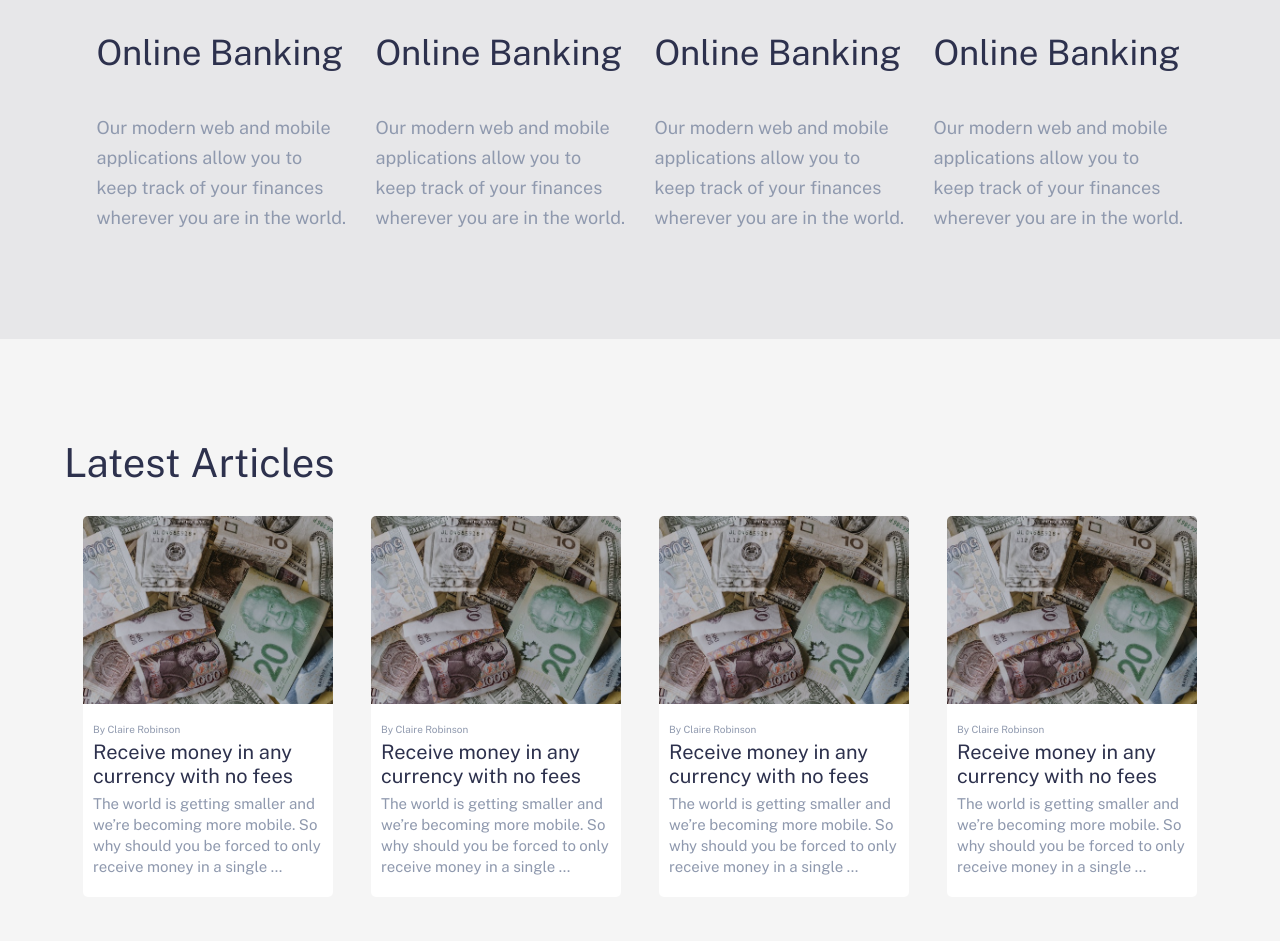
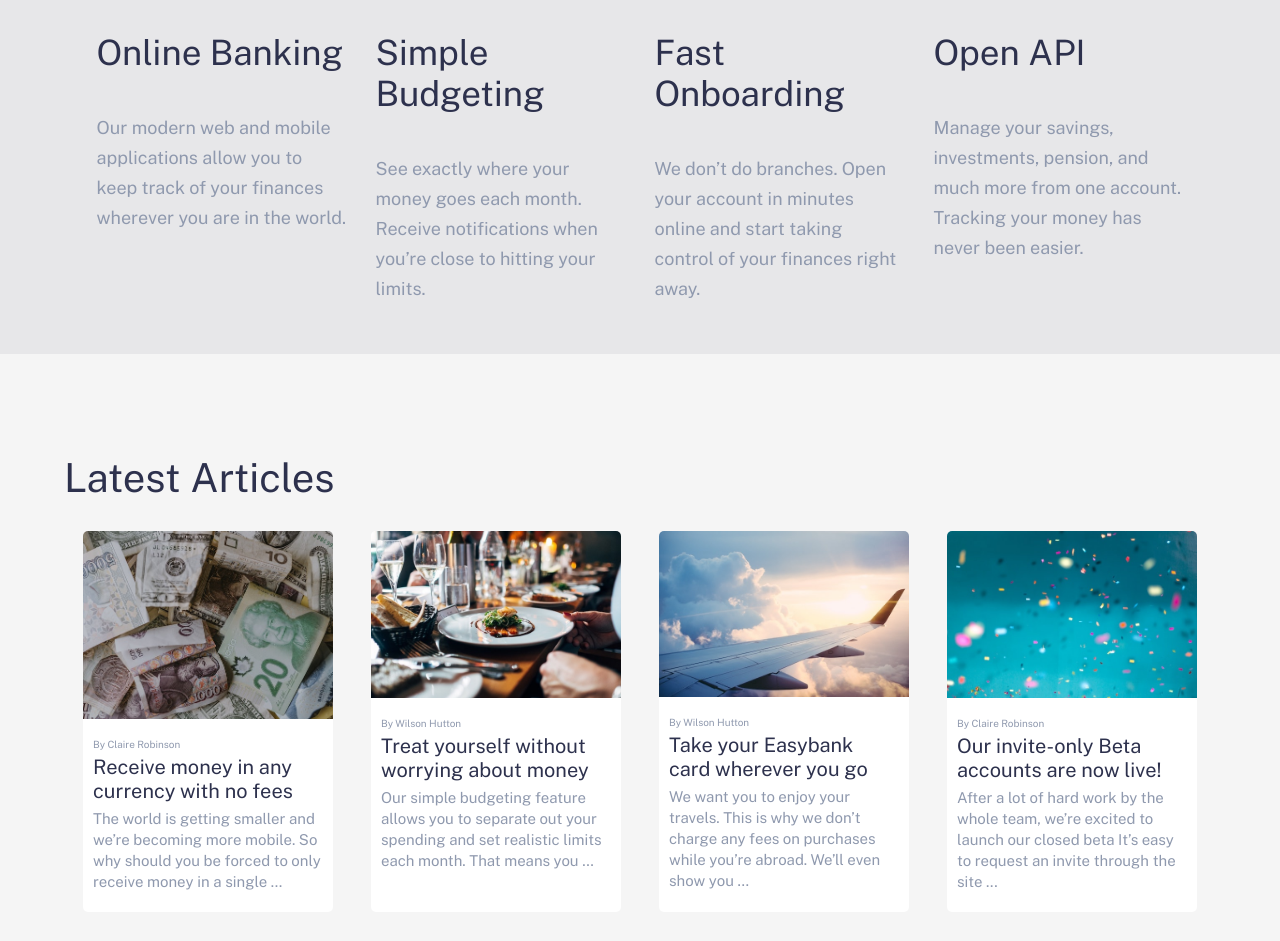
Before and after one commit to ElvaTecnologies/Elva-Frontend-React-SCSS--Training_Josiah, a React (Create React App) app: page / in a window 1280 px wide. Shown: the part 911-1852 px from the top of the page. Built offline with nearby package versions, Linux system fonts and the light colour scheme.

Commit message:
map data from  object

```diff
--- a/src/App.jsx
+++ b/src/App.jsx
@@ -2,10 +2,64 @@
 import "./App.scss";
 import NavBarComponent from "./components/Header/NavBar";
 import HeroComponent from "./components/Hero/Hero";
-import cardImage from "./assets/images/icon-onboarding.svg";
-import articleImage from "./assets/images/image-currency.jpg";
+import currencyImage from "./assets/images/image-currency.jpg";
+import confettiImage from "./assets/images/image-confetti.jpg";
+import planeImage from "./assets/images/image-plane.jpg";
+import restaurantImage from "./assets/images/image-restaurant.jpg";
+import iconApi from "./assets/images/icon-api.svg";
+import onboardingApi from "./assets/images/icon-onboarding.svg";
+import onlineApi from "./assets/images/icon-online.svg";
+import budgetingApi from "./assets/images/icon-budgeting.svg";
 import FooterComponent from "./components/footer/FooterComponent";
 function App() {
+  const whyChooseUsObject = [
+    {
+      img: onlineApi,
+      header: "Online Banking",
+      text: "Our modern web and mobile applications allow you to keep track of your finances wherever you are in the world.",
+    },
+    {
+      img: budgetingApi,
+      header: "Simple Budgeting",
+      text: "See exactly where your money goes each month. Receive notifications when you’re close to hitting your limits.",
+    },
+    {
+      img: onboardingApi,
+      header: "Fast Onboarding",
+      text: "We don’t do branches. Open your account in minutes online and start taking control of your finances right away.",
+    },
+    {
+      img: iconApi,
+      header: "Open API",
+      text: "Manage your savings, investments, pension, and much more from one account. Tracking your money has never been easier.",
+    },
+  ];
+  const articleObjects = [
+    {
+      img: currencyImage,
+      header: "Receive money in any currency with no fees",
+      text: "The world is getting smaller and we’re becoming more mobile. So why should you be forced to only receive money in a single …",
+      author: "Claire Robinson",
+    },
+    {
+      img: restaurantImage,
+      header: "Treat yourself without worrying about money",
+      text: "Our simple budgeting feature allows you to separate out your spending and set realistic limits each month. That means you …",
+      author: "Wilson Hutton",
+    },
+    {
+      img: planeImage,
+      header: "Take your Easybank card wherever you go",
+      text: "We want you to enjoy your travels. This is why we don’t charge any fees on purchases while you’re abroad. We’ll even show you …",
+      author: "Wilson Hutton",
+    },
+    {
+      img: confettiImage,
+      header: "Our invite-only Beta accounts are now live!",
+      text: "After a lot of hard work by the whole team, we’re excited to launch our closed beta It’s easy to request an invite through the site ...",
+      author: "Claire Robinson",
+    },
+  ];
   return (
     <>
       <div className="App">
@@ -26,50 +80,16 @@
             </p>
 
             <div className="card-flex">
-              <div className="card">
-                {/* <div className="image-div"> */}
-                <img src={cardImage} alt="" />
-                {/* </div> */}
-                <h1> Online Banking</h1>
-                <p>
-                  {" "}
-                  Our modern web and mobile applications allow you to keep track
-                  of your finances wherever you are in the world.
-                </p>
-              </div>
-              <div className="card">
-                {/* <div className="image-div"> */}
-                <img src={cardImage} alt="" />
-                {/* </div> */}
-                <h1> Online Banking</h1>
-                <p>
-                  {" "}
-                  Our modern web and mobile applications allow you to keep track
-                  of your finances wherever you are in the world.
-                </p>
-              </div>
-              <div className="card">
-                {/* <div className="image-div"> */}
-                <img src={cardImage} alt="" />
-                {/* </div> */}
-                <h1> Online Banking</h1>
-                <p>
-                  {" "}
-                  Our modern web and mobile applications allow you to keep track
-                  of your finances wherever you are in the world.
-                </p>
-              </div>
-              <div className="card">
-                {/* <div className="image-div"> */}
-                <img src={cardImage} alt="" />
-                {/* </div> */}
-                <h1> Online Banking</h1>
-                <p>
-                  {" "}
-                  Our modern web and mobile applications allow you to keep track
-                  of your finances wherever you are in the world.
-                </p>
-              </div>
+              {whyChooseUsObject.map((card, index) => {
+                const { img, header, text } = card;
+                return (
+                  <div className="card" key={`card${index}`}>
+                    <img src={img} alt="" />
+                    <h1> {header}</h1>
+                    <p>{text}</p>
+                  </div>
+                );
+              })}
             </div>
           </div>
         </section>
@@ -78,58 +98,20 @@
           <div className="box-flex">
             <h1> Latest Articles</h1>
             <div className="article-flex">
-              <div className="article-box">
-                <img src={articleImage} alt="" />
-                <div className="text-div">
-                  <span>By Claire Robinson</span>
-                  <h1> Receive money in any currency with no fees</h1>
-                  <p>
-                    {" "}
-                    The world is getting smaller and we’re becoming more mobile.
-                    So why should you be forced to only receive money in a
-                    single …
-                  </p>
-                </div>
-              </div>
-              <div className="article-box">
-                <img src={articleImage} alt="" />
-                <div className="text-div">
-                  <span>By Claire Robinson</span>
-                  <h1> Receive money in any currency with no fees</h1>
-                  <p>
-                    {" "}
-                    The world is getting smaller and we’re becoming more mobile.
-                    So why should you be forced to only receive money in a
-                    single …
-                  </p>
-                </div>
-              </div>
-              <div className="article-box">
-                <img src={articleImage} alt="" />
-                <div className="text-div">
-                  <span>By Claire Robinson</span>
-                  <h1> Receive money in any currency with no fees</h1>
-                  <p>
-                    {" "}
-                    The world is getting smaller and we’re becoming more mobile.
-                    So why should you be forced to only receive money in a
-                    single …
-                  </p>
-                </div>
-              </div>
-              <div className="article-box">
-                <img src={articleImage} alt="" />
-                <div className="text-div">
-                  <span>By Claire Robinson</span>
-                  <h1> Receive money in any currency with no fees</h1>
-                  <p>
-                    {" "}
-                    The world is getting smaller and we’re becoming more mobile.
-                    So why should you be forced to only receive money in a
-                    single …
-                  </p>
-                </div>
-              </div>
+              {articleObjects.map((article, index) => {
+                const { img, header, text, author } = article;
+
+                return (
+                  <div className="article-box" key={`article${index}`}>
+                    <img src={img} alt="" />
+                    <div className="text-div">
+                      <span>By {author}</span>
+                      <h1>{header}</h1>
+                      <p>{text}</p>
+                    </div>
+                  </div>
+                );
+              })}
             </div>
           </div>
         </section>
```
